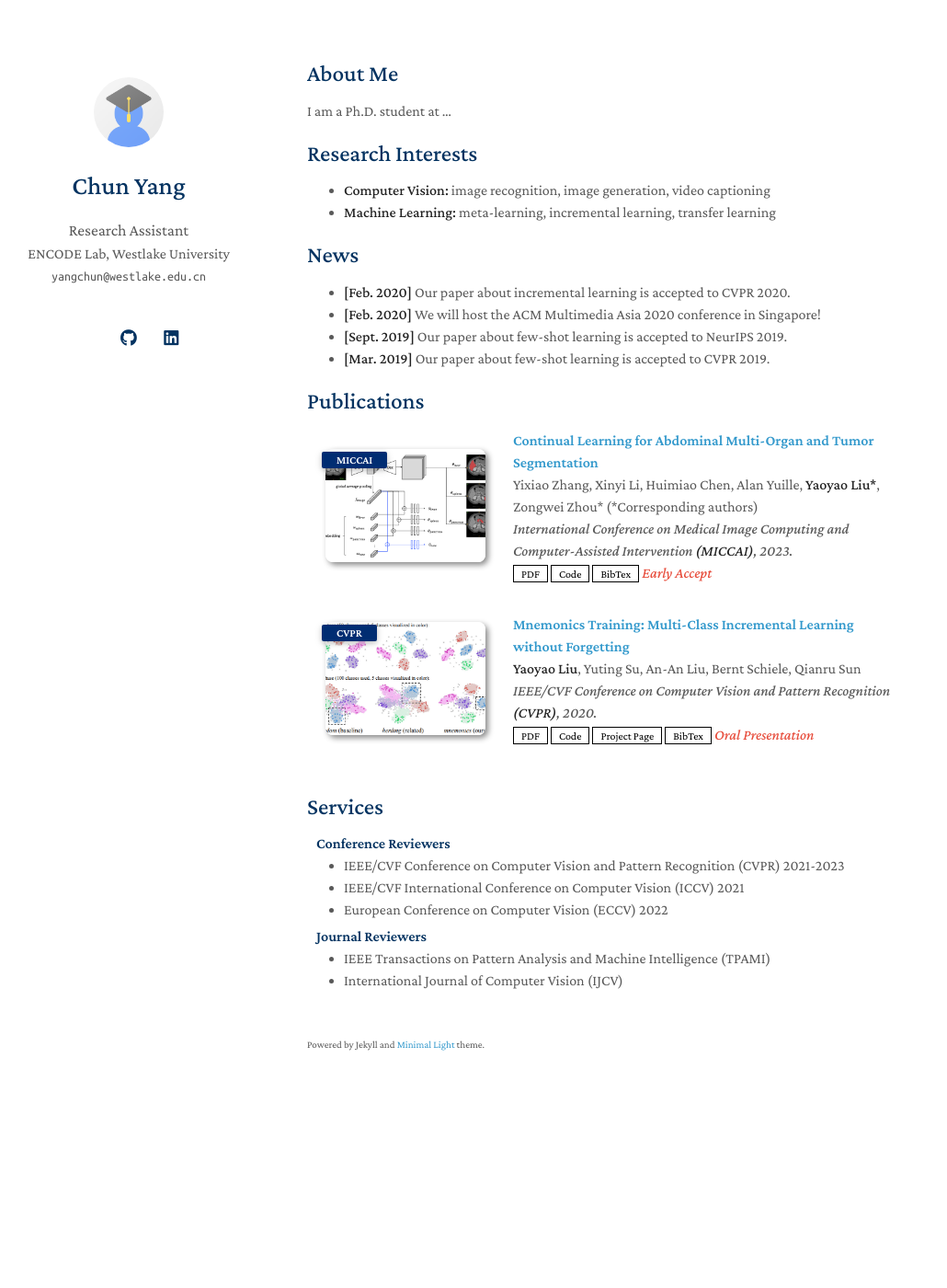
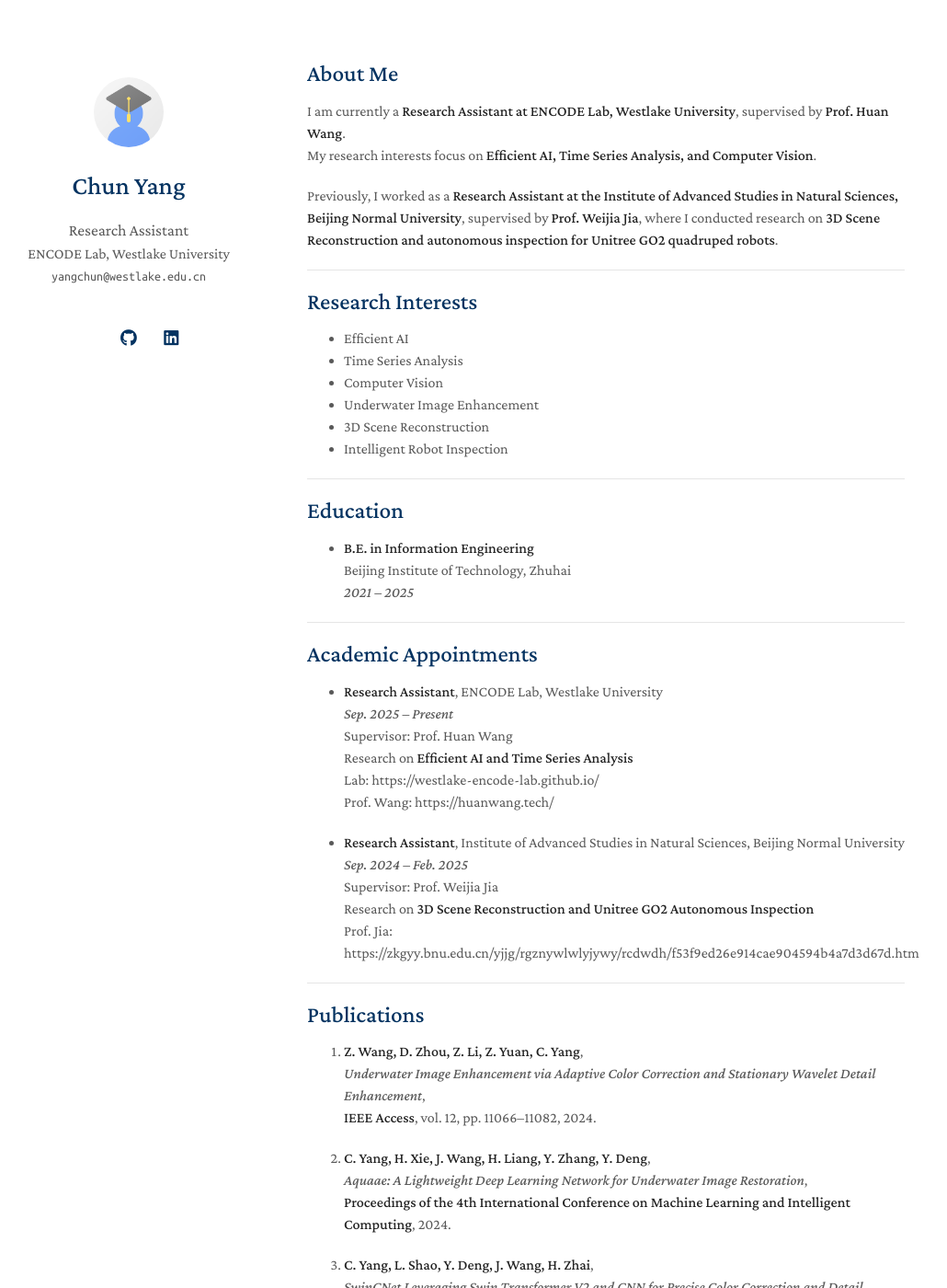
Before and after one commit to chuny9743/chuny9743.github.io, a Jekyll site: the page built from index.md, in a window 1280 px wide and 1400 px high. Shown: the whole window at 92% size, without its empty margins (136-1166 px from the left). Built offline with Jekyll 4.4.1, drawn with Linux system fonts in a browser that asks for light colours; a style sheet for code colours, icons or effects is not loaded; our own code applies the rules of GitHub Pages for plain Markdown files; some of the changed text lies outside the part shown.

Commit message:
Update personal and academic details in index.md
Expanded personal and academic information, including research interests, education, academic appointments, publications, and honors.

```diff
--- a/index.md
+++ b/index.md
@@ -1,23 +1,111 @@
 ---
 layout: homepage
 ---
-
 ## About Me
 
-I am a Ph.D. student at ...
+I am currently a **Research Assistant at ENCODE Lab, Westlake University**, supervised by **Prof. Huan Wang**.
+My research interests focus on **Efficient AI, Time Series Analysis, and Computer Vision**.
+
+Previously, I worked as a **Research Assistant at the Institute of Advanced Studies in Natural Sciences, Beijing Normal University**, supervised by **Prof. Weijia Jia**, where I conducted research on **3D Scene Reconstruction and autonomous inspection for Unitree GO2 quadruped robots**.
+
+---
 
 ## Research Interests
 
-- **Computer Vision:** image recognition, image generation, video captioning
-- **Machine Learning:** meta-learning, incremental learning, transfer learning
+- Efficient AI
+- Time Series Analysis
+- Computer Vision
+- Underwater Image Enhancement
+- 3D Scene Reconstruction
+- Intelligent Robot Inspection
 
-## News
+---
 
-- **[Feb. 2020]** Our paper about incremental learning is accepted to CVPR 2020.
-- **[Feb. 2020]** We will host the ACM Multimedia Asia 2020 conference in Singapore!
-- **[Sept. 2019]** Our paper about few-shot learning is accepted to NeurIPS 2019.
-- **[Mar. 2019]** Our paper about few-shot learning is accepted to CVPR 2019.
+## Education
 
-{% include_relative _includes/publications.md %}
+- **B.E. in Information Engineering**
+  Beijing Institute of Technology, Zhuhai
+  *2021 – 2025*
 
-{% include_relative _includes/services.md %}
+---
+
+## Academic Appointments
+
+- **Research Assistant**, ENCODE Lab, Westlake University
+  *Sep. 2025 – Present*
+  Supervisor: Prof. Huan Wang
+  Research on **Efficient AI and Time Series Analysis**
+  Lab: https://westlake-encode-lab.github.io/
+  Prof. Wang: https://huanwang.tech/
+
+- **Research Assistant**, Institute of Advanced Studies in Natural Sciences, Beijing Normal University
+  *Sep. 2024 – Feb. 2025*
+  Supervisor: Prof. Weijia Jia
+  Research on **3D Scene Reconstruction and Unitree GO2 Autonomous Inspection**
+  Prof. Jia: https://zkgyy.bnu.edu.cn/yjjg/rgznywlwlyjywy/rcdwdh/f53f9ed26e914cae904594b4a7d3d67d.htm
+
+---
+
+## Publications
+
+1. **Z. Wang, D. Zhou, Z. Li, Z. Yuan, C. Yang**,
+   *Underwater Image Enhancement via Adaptive Color Correction and Stationary Wavelet Detail Enhancement*,
+   **IEEE Access**, vol. 12, pp. 11066–11082, 2024.
+
+2. **C. Yang, H. Xie, J. Wang, H. Liang, Y. Zhang, Y. Deng**,
+   *Aquaae: A Lightweight Deep Learning Network for Underwater Image Restoration*,
+   **Proceedings of the 4th International Conference on Machine Learning and Intelligent Computing**, 2024.
+
+3. **C. Yang, L. Shao, Y. Deng, J. Wang, H. Zhai**,
+   *SwinCNet Leveraging Swin Transformer V2 and CNN for Precise Color Correction and Detail Enhancement in Underwater Image Restoration*,
+   **Frontiers in Marine Science**, vol. 12, 2025.
+
+4. **T. Wang, E. Zhang, Y. Ma, Y. Wang, Y. Lai, Z. Wang, Z. Yuan, C. Yang**,
+   *Research on Underwater Image Enhancement Algorithm Based on Physical Model*,
+   **Proceedings of the Third International Conference on Optics and Communication Technology (ICOCT)**, 2023.
+
+5. **Y. Deng, Z. Chen, C. Yang, S. Zhou, W. Qiu, Y. Xu, Z. Huang**,
+   *Optimizing Underwater Image Quality Through Dynamic Feature Fusion Techniques in SwinFusionNet*,
+   **Proceedings of the Fifth International Conference on Optical Imaging and Image Processing**, 2025.
+
+6. **C. Yang, H. Zhao, W. Qiu, Y. Deng, C. Chen, S. Hao, W. Zhou**,
+   *Building Change Detection Method Based on Multiscale Feature Fusion and Uncertainty Awareness*,
+   **International Conference on Advances in Computer Vision Research**, 2025.
+
+7. **W. Zhou, J. Tang, C. Yang, H. Huang, Y. Chen, Z. Li**,
+   *GAN Adversarial Network-Based De-Fogging of Underwater Images*,
+   **International Conference on Advances in Computer Vision Research**, 2025.
+
+8. **J. Wang, L. Wang, C. Yang, J. Chen, Z. Wang, Z. Yuan**,
+   *A Model for Underwater Image Restoration Based on Color Information*,
+   **IEEE RICAI**, 2023. DOI: 10.1109/RICAI60863.2023.10489392
+
+---
+
+## Honors & Awards
+
+### 🏆 Science & Technology Innovation
+
+- **China International College Students’ Innovation Competition (2024)** – *Provincial Bronze Award*, Aug. 2024
+- **14th “Challenge Cup” Guangdong University Student Entrepreneurship Competition** – *Provincial Gold Award*, May 2024
+- **18th “Challenge Cup” National College Student Extracurricular Academic Competition (Black Technology Track)** – *National Second Prize*, Dec. 2023
+- **17th “Challenge Cup” Guangdong College Student Academic Science Competition** – *Provincial Second Prize*, Nov. 2023
+- **9th China International “Internet+” Innovation and Entrepreneurship Competition** – *Provincial Bronze Award*, Sep. 2023
+- **10th “Chuangqingchun” Guangdong-Hong Kong-Macao Greater Bay Area Youth Innovation Competition** – *Provincial Second Prize*, Aug. 2022
+
+### 🎨 Cultural & Arts Activities
+
+- **Guangdong Provincial College Student Photography Competition “Light Chaser”** – *Third Prize*, Aug. 2024
+- **Information School Autumn Singing Competition** – *Third Prize*, Oct. 2023
+- **“My Bay Area Life” Short Video Contest** – *Zhuhai City Third Prize*, Dec. 2022
+- **National College Student Business Negotiation Competition** – *National Second Prize*, Aug. 2022
+- **“Four Histories Youth Speech” Competition** – *Second Prize*, Nov. 2022
+- **BITZH Debate Competition** – *Champion*, Apr. 2022
+- **Information School Host Competition** – *First Prize*, Dec. 2021
+
+---
+
+## Contact
+
+- 📧 Email: yangchun@westlake.edu.cn
+- 🌐 GitHub: https://github.com/chuny9743
```
